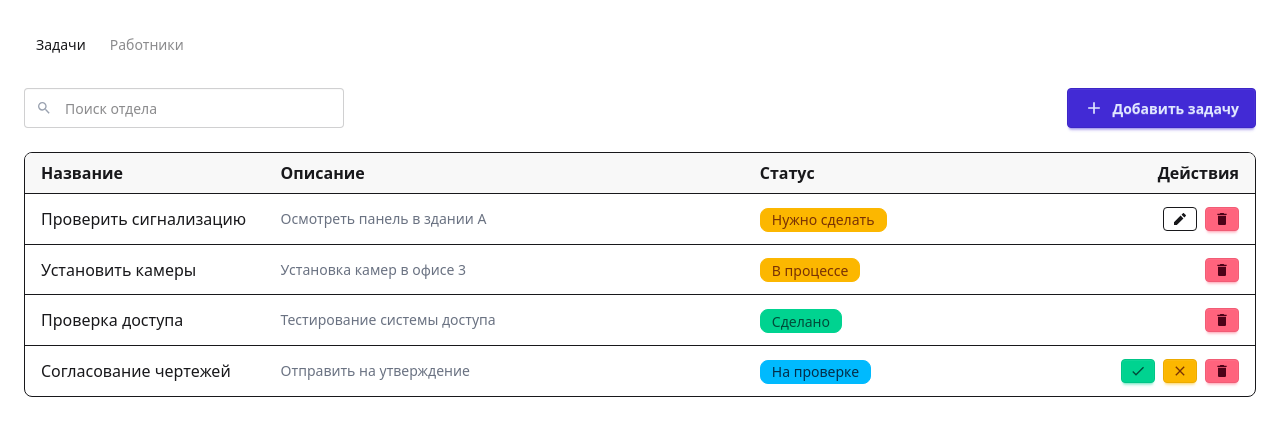
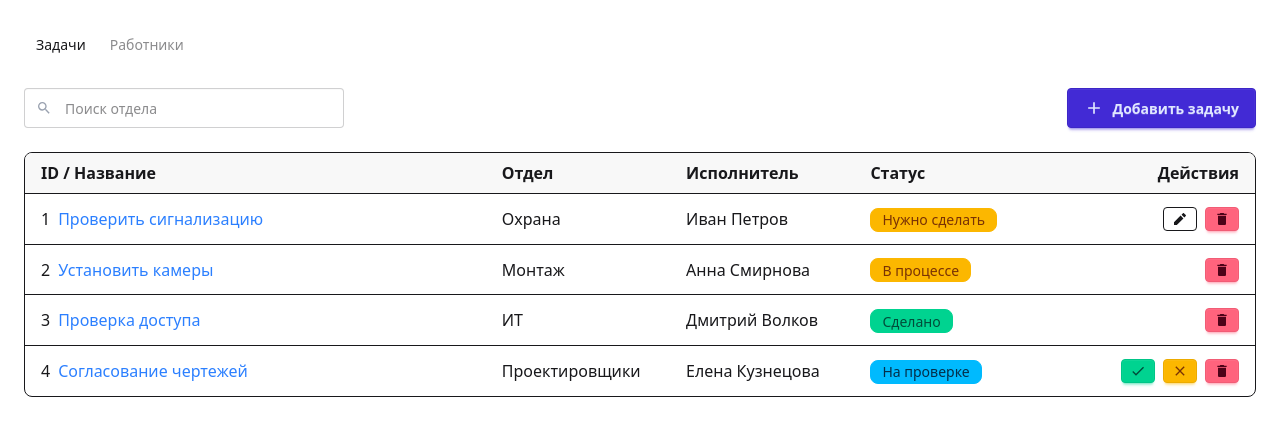
Before and after one commit to IvanSobolev/KodInternship2025.Frontend, a React (Vite) app: page / in a window 1280 px wide. Shown: the top 436 px of the page. Built offline with nearby package versions, Linux system fonts and the light colour scheme.

Commit message:
feat: added functionality to the table

```diff
--- a/src/App.tsx
+++ b/src/App.tsx
@@ -24,7 +24,9 @@ export default function App() {
     filterDepartment,
     setFilterDepartment,
     editingTaskId,
-    setEditingTaskId
+    setEditingTaskId,
+    selectedTask,
+    setSelectedTask
   } = useTaskManager();
 
   return (
@@ -57,33 +59,42 @@ export default function App() {
                   onChange={e => setFilterDepartment(e.target.value)}
                 />
               </div>
-              <button className="btn btn-primary flex items-center justify-center gap-2 w-full sm:w-auto" onClick={() => { setNewTask({ name: '', text: '', department: '' }); setEditingTaskId(null); setShowTaskModal(true); }}>
+              <button className="btn btn-primary flex items-center justify-center gap-2 w-full sm:w-auto" onClick={() => { setNewTask({ name: '', text: '', department: '', assignee: '' }); setEditingTaskId(null); setShowTaskModal(true); }}>
                 <MdAdd size={20} /> <span className="hidden sm:inline">Добавить задачу</span>
               </button>
             </div>
 
             <div className="flex flex-col border rounded-lg overflow-hidden">
-              {/* Заголовки */}
               <div className="flex bg-base-200 font-semibold px-4 py-2">
-                <div className="w-1/4">Название</div>
-                <div className="w-1/2">Описание</div>
-                <div className="w-1/4">Статус</div>
-                <div className="w-1/4 text-right">Действия</div>
+                <div className="w-5/12">ID / Название</div>
+                <div className="w-2/12">Отдел</div>
+                <div className="w-2/12">Исполнитель</div>
+                <div className="w-2/12">Статус</div>
+                <div className="w-2/12 text-right">Действия</div>
               </div>
 
               {filteredTasks.map(task => (
                 <div key={task.id} className="flex items-center border-t px-4 py-3 hover:bg-base-100 transition">
-                  <div className="w-1/4">{task.name}</div>
-                  <div className="w-1/2 text-sm text-gray-500">{task.text}</div>
-                  <div className="w-1/4">
+                  <div className="w-5/12">
+                    <span className="mr-2">{task.id}</span>
+                    <button
+                      className="text-blue-500"
+                      onClick={() => setSelectedTask(task)}
+                    >
+                      {task.name}
+                    </button>
+                  </div>
+                  <div className="w-2/12">{task.department}</div>
+                  <div className="w-2/12">{task.assignee || '-'}</div>
+                  <div className="w-2/12">
                     <span className={`badge ${task.status === 'Сделано' ? 'badge-success' : task.status === 'На проверке' ? 'badge-info' : 'badge-warning'}`}>
                       {task.status}
                     </span>
                   </div>
-                  <div className="w-1/4 flex justify-end gap-2 items-center flex-wrap">
+                  <div className="w-2/12 flex justify-end gap-2 items-center flex-wrap">
                     {task.status === 'Нужно сделать' && (
                       <button className="btn btn-xs btn-outline" onClick={() => {
-                        setNewTask({ name: task.name, text: task.text, department: task.department });
+                        setNewTask({ name: task.name, text: task.text, department: task.department, assignee: task.assignee });
                         setEditingTaskId(task.id);
                         setShowTaskModal(true);
                       }}>
@@ -137,16 +148,64 @@ export default function App() {
         )}
       </AnimatePresence>
 
-
       <dialog className={`modal ${showTaskModal ? 'modal-open' : ''}`}>
         <div className="modal-box">
           <h3 className="font-bold text-lg mb-4">{editingTaskId ? 'Редактировать задачу' : 'Новая задача'}</h3>
-          <input className="input input-bordered w-full mb-2" placeholder="Название" value={newTask.name} onChange={e => setNewTask({ ...newTask, name: e.target.value })} />
-          <input className="input input-bordered w-full mb-2" placeholder="Текст" value={newTask.text} onChange={e => setNewTask({ ...newTask, text: e.target.value })} />
-          <input className="input input-bordered w-full mb-4" placeholder="Отдел" value={newTask.department} onChange={e => setNewTask({ ...newTask, department: e.target.value })} />
+          <input
+            className="input input-bordered w-full mb-2"
+            placeholder="Название"
+            value={newTask.name}
+            onChange={e => setNewTask({ ...newTask, name: e.target.value })}
+          />
+          <textarea
+            className="textarea textarea-bordered w-full mb-2"
+            placeholder="Описание"
+            value={newTask.text}
+            onChange={e => setNewTask({ ...newTask, text: e.target.value })}
+          />
+          <input
+            className="input input-bordered w-full mb-2"
+            placeholder="Отдел"
+            value={newTask.department}
+            onChange={e => setNewTask({ ...newTask, department: e.target.value })}
+          />
+          <select
+            className="select select-bordered w-full mb-4"
+            value={newTask.assignee || ''}
+            onChange={e => setNewTask({ ...newTask, assignee: e.target.value })}
+          >
+            <option value="">Выберите исполнителя</option>
+            {workers.map(worker => (
+              <option key={worker.id} value={worker.name}>{worker.name}</option>
+            ))}
+          </select>
           <div className="modal-action">
-            <button className="btn btn-outline" onClick={() => { setShowTaskModal(false); setEditingTaskId(null); setNewTask({ name: '', text: '', department: '' }); }}>Отмена</button>
+            <button
+              className="btn btn-outline"
+              onClick={() => {
+                setShowTaskModal(false);
+                setEditingTaskId(null);
+                setNewTask({ name: '', text: '', department: '', assignee: '' });
+              }}
+            >
+              Отмена
+            </button>
             <button className="btn btn-primary" onClick={addTask}>Сохранить</button>
+          </div>
+        </div>
+      </dialog>
+
+      <dialog className={`modal ${selectedTask ? 'modal-open' : ''}`}>
+        <div className="modal-box">
+          <h3 className="font-bold text-lg mb-4">{selectedTask?.name}</h3>
+          <p className="mb-4">{selectedTask?.text}</p>
+          <div className="modal-action">
+            <button
+              className="btn btn-outline"
+              onClick={() => setSelectedTask(null)}
+            >
+              Закрыть
+            </button>
           </div>
         </div>
       </dialog>
@@ -154,9 +213,24 @@ export default function App() {
       <dialog className={`modal ${showWorkerModal ? 'modal-open' : ''}`}>
         <div className="modal-box">
           <h3 className="font-bold text-lg mb-4">Новый работник</h3>
-          <input className="input input-bordered w-full mb-2" placeholder="ФИО" value={newWorker.name} onChange={e => setNewWorker({ ...newWorker, name: e.target.value })} />
-          <input className="input input-bordered w-full mb-2" placeholder="Telegram" value={newWorker.telegram} onChange={e => setNewWorker({ ...newWorker, telegram: e.target.value })} />
-          <input className="input input-bordered w-full mb-4" placeholder="Отдел" value={newWorker.department} onChange={e => setNewWorker({ ...newWorker, department: e.target.value })} />
+          <input
+            className="input input-bordered w-full mb-2"
+            placeholder="ФИО"
+            value={newWorker.name}
+            onChange={e => setNewWorker({ ...newWorker, name: e.target.value })}
+          />
+          <input
+            className="input input-bordered w-full mb-2"
+            placeholder="Telegram"
+            value={newWorker.telegram}
+            onChange={e => setNewWorker({ ...newWorker, telegram: e.target.value })}
+          />
+          <input
+            className="input input-bordered w-full mb-4"
+            placeholder="Отдел"
+            value={newWorker.department}
+            onChange={e => setNewWorker({ ...newWorker, department: e.target.value })}
+          />
           <div className="modal-action">
             <button className="btn btn-outline" onClick={() => setShowWorkerModal(false)}>Отмена</button>
             <button className="btn btn-primary" onClick={addWorker}>Сохранить</button>
--- a/src/hooks/useTaskManager.tsx
+++ b/src/hooks/useTaskManager.tsx
@@ -3,43 +3,43 @@ import { useState } from 'react';
 export const useTaskManager = () => {
   const [tab, setTab] = useState('tasks');
   const [editingTaskId, setEditingTaskId] = useState(null);
+  const [selectedTask, setSelectedTask] = useState(null);
 
   const [tasks, setTasks] = useState([
-    { id: 1, name: 'Проверить сигнализацию', text: 'Осмотреть панель в здании А', department: 'Охрана', status: 'Нужно сделать' },
-    { id: 2, name: 'Установить камеры', text: 'Установка камер в офисе 3', department: 'Монтаж', status: 'В процессе' },
-    { id: 3, name: 'Проверка доступа', text: 'Тестирование системы доступа', department: 'ИТ', status: 'Сделано' },
-    { id: 4, name: 'Согласование чертежей', text: 'Отправить на утверждение', department: 'Проектировщики', status: 'На проверке' }
+    { id: 1, name: 'Проверить сигнализацию', text: 'Осмотреть панель в здании А', department: 'Охрана', assignee: 'Иван Петров', status: 'Нужно сделать' },
+    { id: 2, name: 'Установить камеры', text: 'Установка камеры в офисе 3', department: 'Монтаж', assignee: 'Анна Смирнова', status: 'В процессе' },
+    { id: 3, name: 'Проверка доступа', text: 'Тестирование системы доступа', department: 'ИТ', assignee: 'Дмитрий Волков', status: 'Сделано' },
+    { id: 4, name: 'Согласование чертежей', text: 'Отправить на утверждение', department: 'Проектировщики', assignee: 'Елена Кузнецова', status: 'На проверке' }
   ]);
 
-  const [newTask, setNewTask] = useState({ name: '', text: '', department: '', status: 'Нужно сделать' });
+  const [newTask, setNewTask] = useState({ name: '', text: '', department: '', assignee: '', status: 'Нужно сделать' });
   const [showTaskModal, setShowTaskModal] = useState(false);
 
   const addTask = () => {
-    if (!newTask.name || !newTask.text || !newTask.department) return;
+    if (!newTask.name || !newTask.department) return;
     if (editingTaskId) {
-
       setTasks(tasks.map(t =>
         t.id === editingTaskId
-          ? { ...t, name: newTask.name, text: newTask.text, department: newTask.department }
+          ? { ...t, name: newTask.name, text: newTask.text, department: newTask.department, assignee: newTask.assignee }
           : t
       ));
       setEditingTaskId(null);
     } else {
-
       setTasks([...tasks, {
         id: Date.now(),
         name: newTask.name,
         text: newTask.text,
         department: newTask.department,
+        assignee: newTask.assignee,
         status: 'В процессе'
       }]);
     }
-    setNewTask({ name: '', text: '', department: '' });
+    setNewTask({ name: '', text: '', department: '', assignee: '' });
     setShowTaskModal(false);
   };
 
   const updateTaskStatus = (id, status) => {
-    setTasks(tasks.map(t => (t.id === id ? { ...t, status } : t)));
+    setTasks(tasks.map(t => t.id === id ? { ...t, status } : t));
   };
 
   const removeTask = (id) => {
@@ -93,6 +93,8 @@ export const useTaskManager = () => {
     setFilterDepartment,
     filteredTasks,
     editingTaskId,
-    setEditingTaskId
+    setEditingTaskId,
+    selectedTask,
+    setSelectedTask
   };
 };
```
